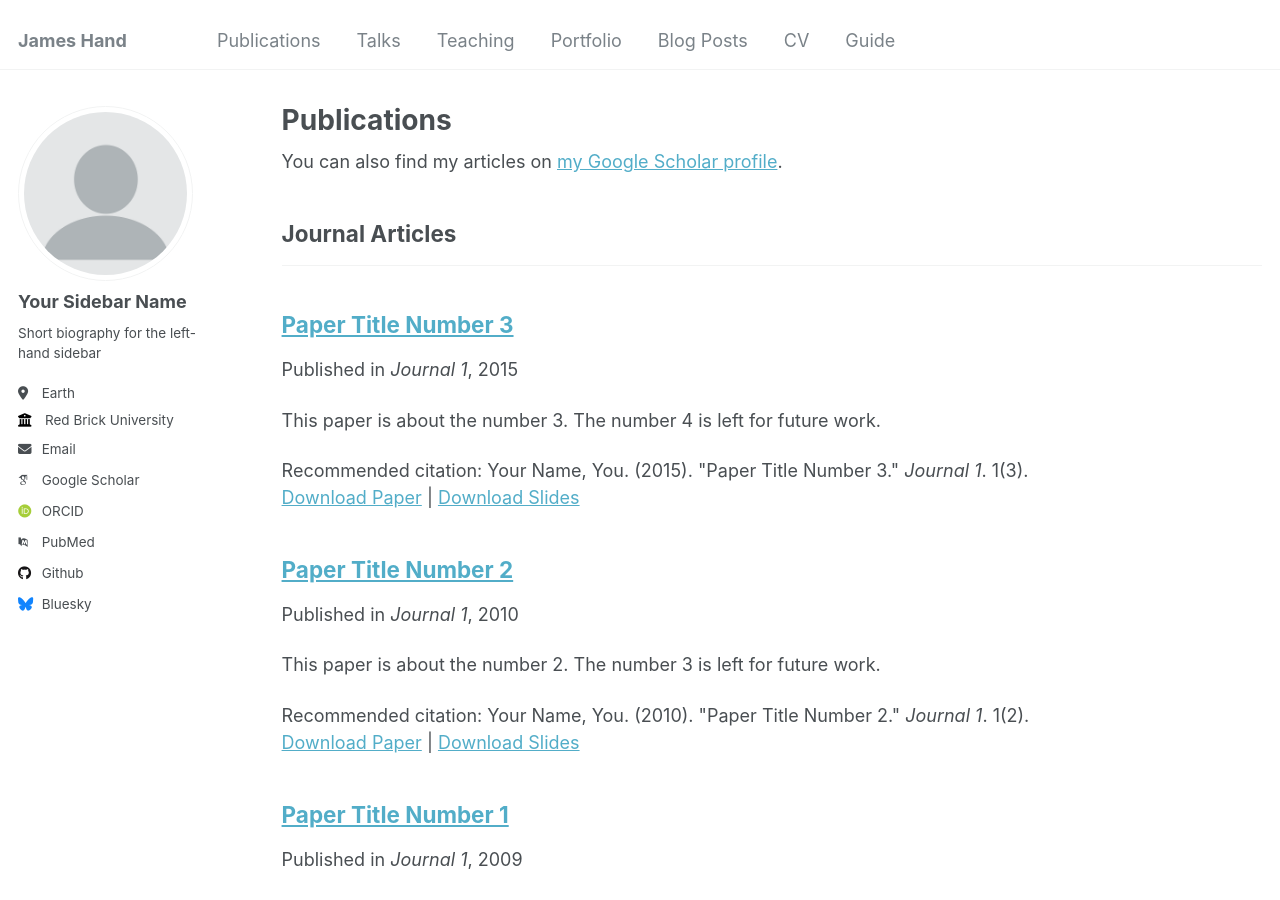
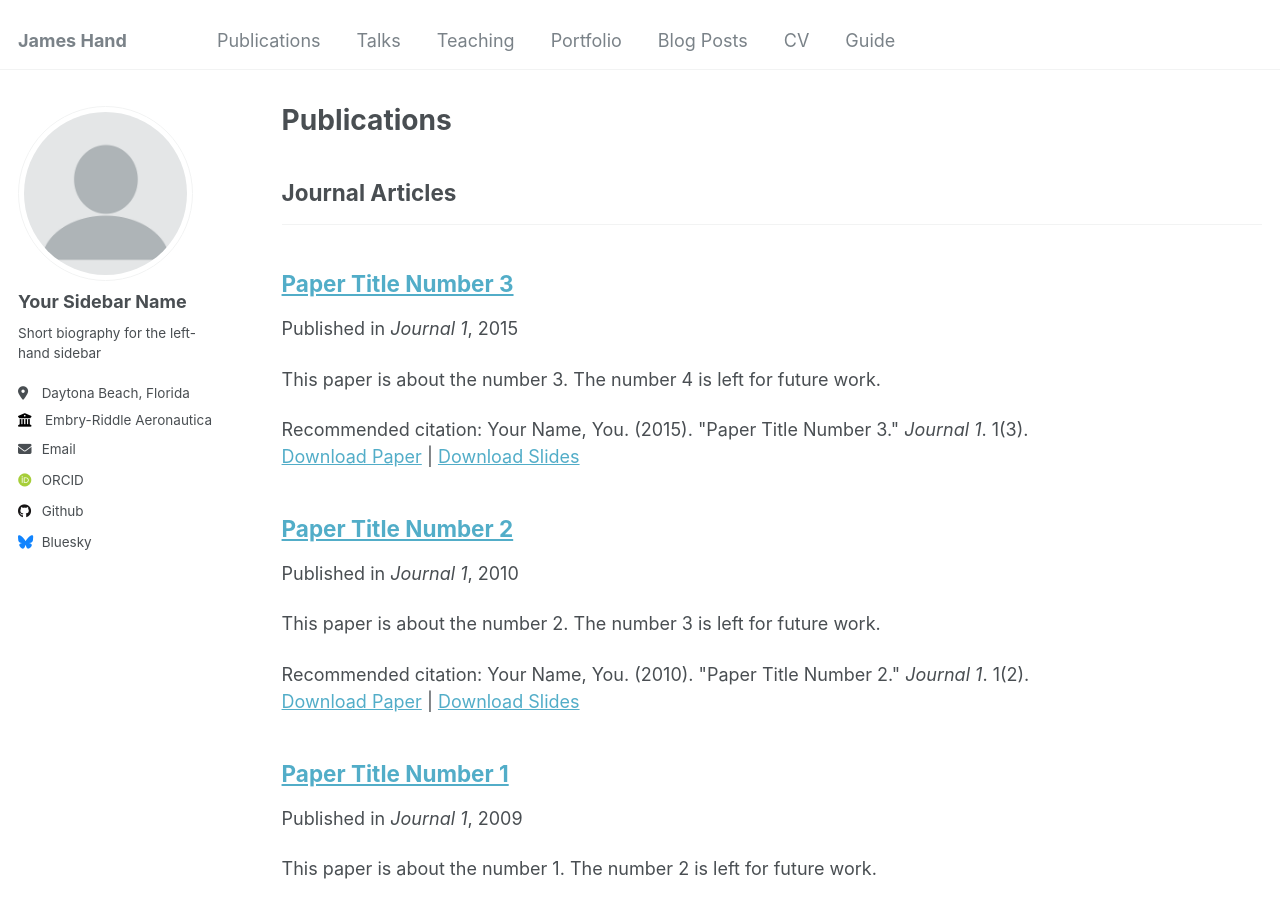
Before and after one commit to james-hand/james-hand.github.io, a Jekyll site: the page built from _pages/publications.html, in a window 1280 px wide and 900 px high. Built offline with Jekyll 4.4.1, drawn with Linux system fonts in a browser that asks for light colours; some web fonts are replaced.

Commit message:
Update _config.yml

```diff
--- a/_config.yml
+++ b/_config.yml
@@ -25,19 +25,15 @@ author:
   name             : "Your Sidebar Name"
   pronouns         : # example: "she/her"
   bio              : "Short biography for the left-hand sidebar"
-  location         : "Earth"
-  employer         : "Red Brick University"
+  location         : "Daytona Beach, Florida"
+  employer         : "Embry-Riddle Aeronautical University"
   uri              : # URL
-  email            : "none@example.org"
+  email            : "handj6@my.erau.edu"
 
   # Academic websites
-  arxiv            : # URL - Update with the correct link to your profile
-  googlescholar    : "https://scholar.google.com/citations?user=PS_CX0AAAAAJ"
-  impactstory      : # URL
   orcid            : "http://orcid.org/yourorcidurl"
-  semantic         : # URL
-  pubmed           : "https://www.ncbi.nlm.nih.gov/pubmed/?term=john+snow"
-  researchgate     : # URL
+
+
 
   # Repositories and software development
   bitbucket        : # Username - Update with your username on the site
```
